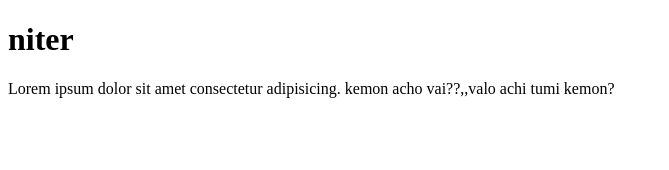
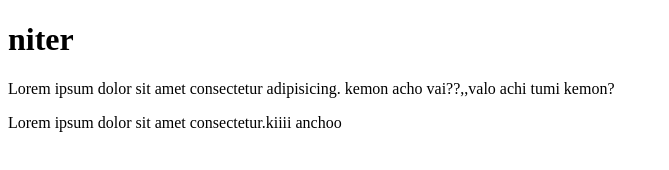
Before and after one commit to MonjurulAsif/practice-7, a plain HTML site: page index.html in a window 1280 px wide. Shown: the whole page, without its empty margins (0-669 px from the left). Drawn offline with Linux system fonts and the light colour scheme.

Commit message:
fourth commit

```diff
--- a/index.html
+++ b/index.html
@@ -8,5 +8,7 @@
 <body>
     <h1>niter</h1>
     <p>Lorem ipsum dolor sit amet consectetur adipisicing. kemon acho vai??,,valo achi tumi kemon?</p>
+
+    <p>Lorem ipsum dolor sit amet consectetur.kiiii anchoo</p>
 </body>
 </html>
```
